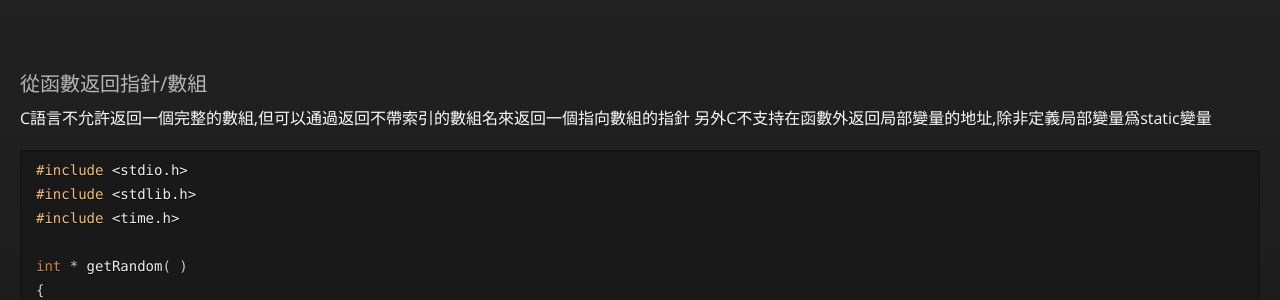
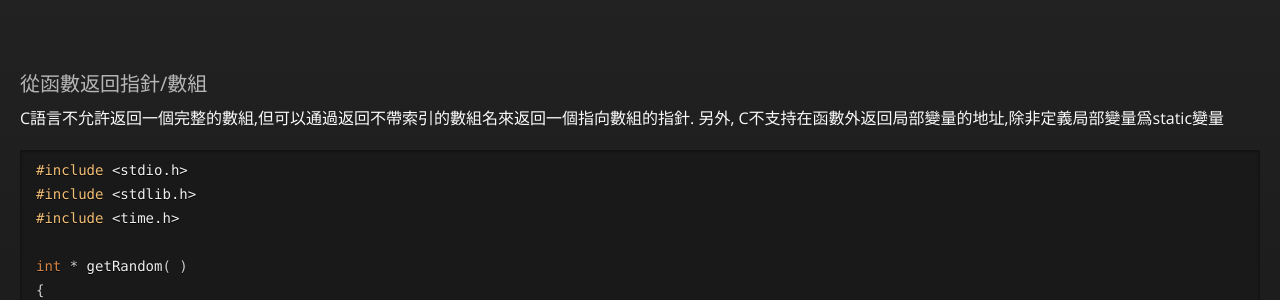
Before and after one commit to kexinerchen/kexinerchen.github.io, a Jekyll site: the page built from _posts/2020-04-11-c_programing_language02.md, in a window 1280 px wide and 900 px high, scrolled down 3102 px. Shown: the part 153-453 px from the top of the window. Built offline with Jekyll 4.4.1, drawn with Linux system fonts in a browser that asks for light colours.

````diff
--- a/_posts/2020-04-11-c_programing_language02.md
+++ b/_posts/2020-04-11-c_programing_language02.md
@@ -130,8 +130,7 @@ swap(&a, &b);
 <br>
 
 ### 從函數返回指針/數組
-C語言不允許返回一個完整的數組,但可以通過返回不帶索引的數組名來返回一個指向數組的指針
-另外C不支持在函數外返回局部變量的地址,除非定義局部變量爲static變量
+C語言不允許返回一個完整的數組,但可以通過返回不帶索引的數組名來返回一個指向數組的指針. 另外, C不支持在函數外返回局部變量的地址,除非定義局部變量爲static變量
 ```c
 #include <stdio.h>
 #include <stdlib.h>
````
